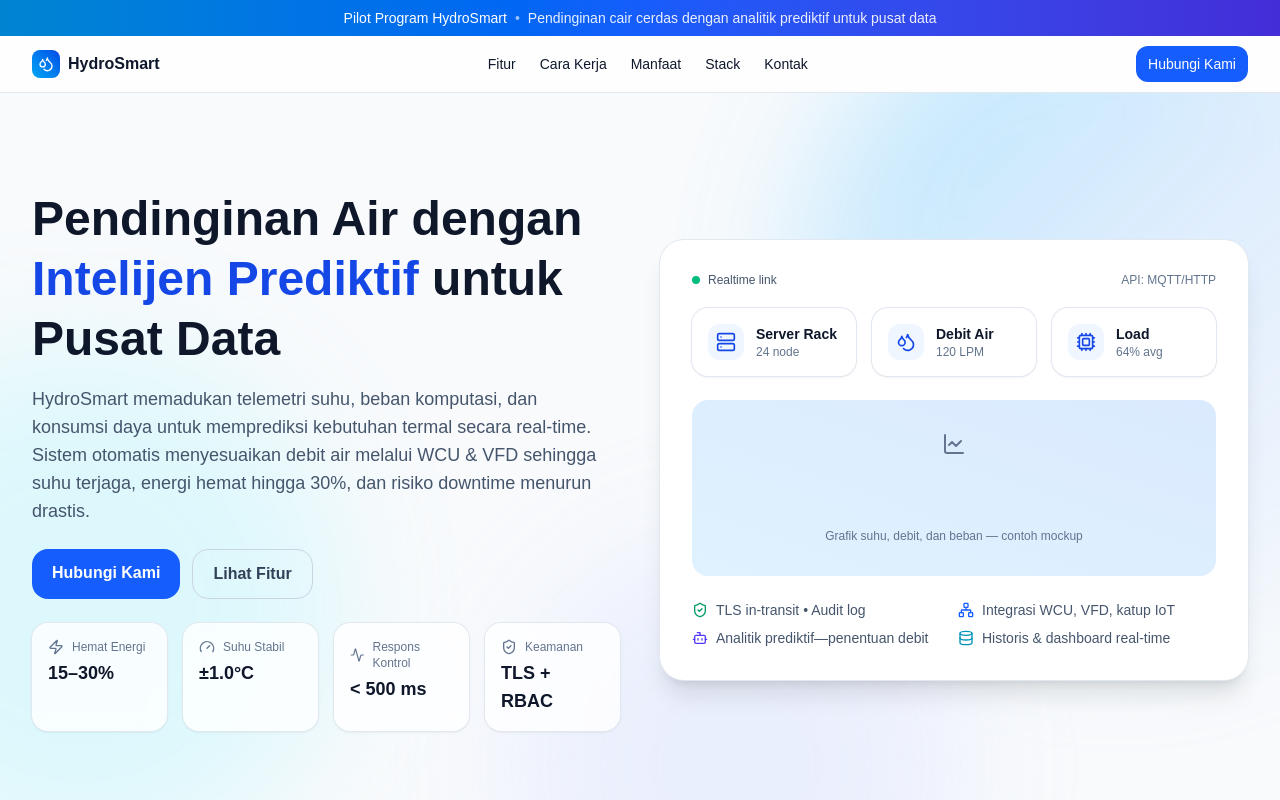
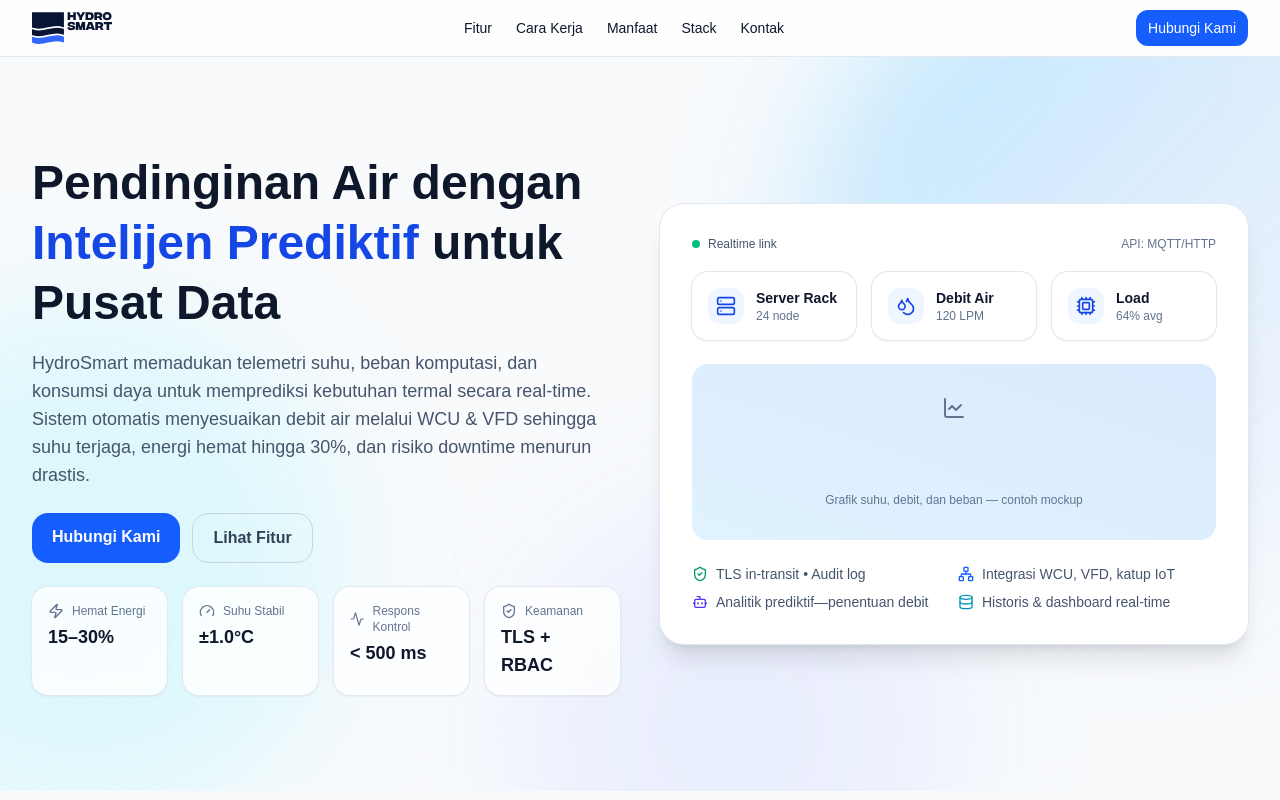
Before and after one commit to jareeee/hydrosmart, a Next.js app: page / in a window 1280 px wide. Shown: the top 800 px of the page. Built offline with nearby package versions, Linux system fonts and the light colour scheme.

Commit message:
Add logo image and update navbar to use logo in HydroSmart landing page

```diff
--- a/src/app/page.tsx
+++ b/src/app/page.tsx
@@ -1,3 +1,4 @@
+import Image from "next/image";
 import { Droplets, Gauge, Activity, ShieldCheck, Cpu, Network, Zap, LineChart, Server, Lock, Bot, Database, Settings2 } from "lucide-react";
 import { ContactForm } from "@/components/landing/ContactForm";
 import { Feature } from "@/components/landing/Feature";
@@ -19,21 +20,13 @@
 export default function HydroSmartLanding() {
   return (
     <div className="min-h-screen bg-slate-50 text-slate-900">
-      {/* ===== Top Ribbon ===== */}
-      <div className="w-full bg-gradient-to-r from-sky-600 via-blue-600 to-indigo-700 text-white text-center text-xs sm:text-sm py-2">
-        <span className="font-medium">Pilot Program HydroSmart</span>
-        <span className="mx-2 opacity-60">•</span>
-        <span className="opacity-90">Pendinginan cair cerdas dengan analitik prediktif untuk pusat data</span>
-      </div>
-
       {/* ===== Navbar ===== */}
       <header className="sticky top-0 z-40 bg-white/80 backdrop-blur border-b border-slate-200">
         <nav className="mx-auto max-w-7xl px-4 sm:px-6 lg:px-8 h-14 flex items-center justify-between">
           <a href="#" className="flex items-center gap-2 font-semibold">
-            <div className="w-7 h-7 rounded-lg bg-gradient-to-tr from-sky-500 to-blue-700 grid place-items-center text-white">
-              <Droplets className="w-4 h-4" />
+            <div className="relative h-20 w-20">
+              <Image src="/logo.svg" alt="HydroSmart logo" fill sizes="40px" className="object-contain" />
             </div>
-            HydroSmart
           </a>
           <div className="hidden md:flex items-center gap-6 text-sm">
             <a href="#fitur" className="hover:text-blue-700">Fitur</a>
@@ -164,10 +157,9 @@
         <div className="mx-auto max-w-7xl px-4 sm:px-6 lg:px-8 py-10 text-sm text-slate-600 grid md:grid-cols-2 gap-6">
           <div>
             <div className="flex items-center gap-2 font-semibold text-slate-800">
-              <div className="w-7 h-7 rounded-lg bg-gradient-to-tr from-sky-500 to-blue-700 grid place-items-center text-white">
-                <Droplets className="w-4 h-4" />
+              <div className="relative h-20 w-20">
+                <Image src="/logo.svg" alt="HydroSmart logo" fill sizes="40px" className="object-contain" />
               </div>
-              HydroSmart
             </div>
             <p className="mt-2 max-w-md">Platform pendinginan cair dengan kecerdasan prediktif untuk pusat data — menjaga stabilitas termal, menekan energi, dan meningkatkan valuasi aset.</p>
           </div>
```
Also changed, not shown: public/logo.svg (added).
